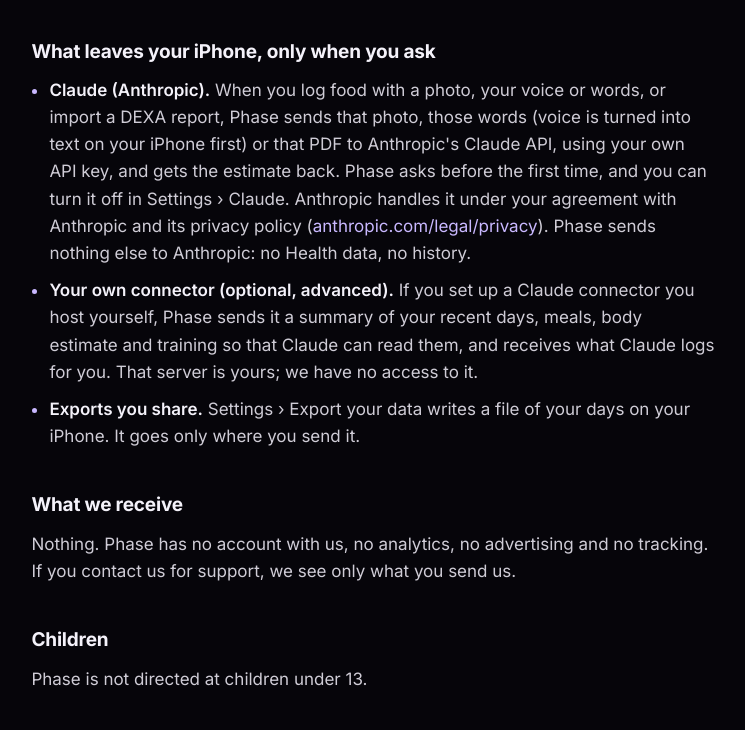
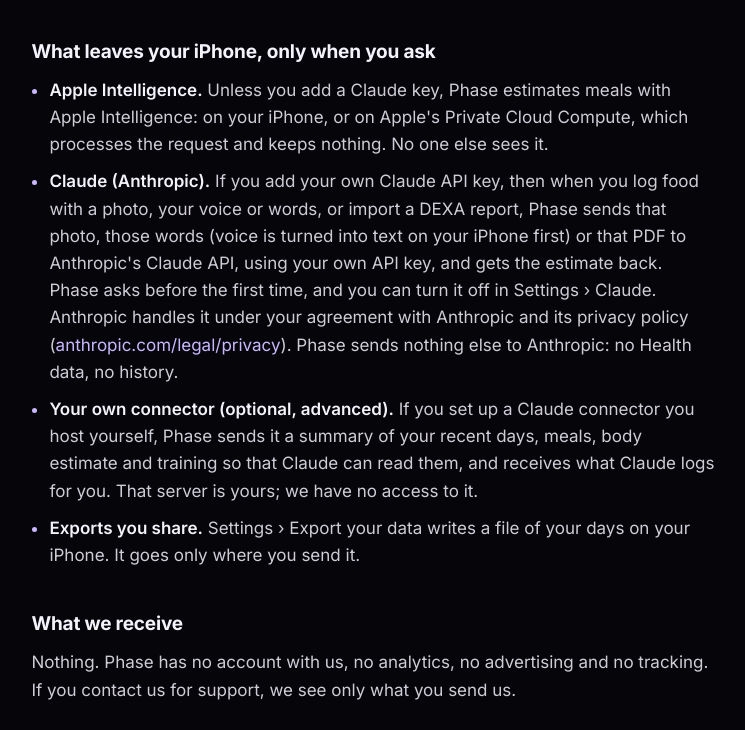
Before and after one commit to P-U-C/fifth-tuesday, a plain HTML site: page privacy/index.html in a window 1280 px wide. Shown: the part 773-1503 px from the top of the page, without its empty margins (267-1012 px from the left). Drawn offline with Linux system fonts and the light colour scheme.

Commit message:
Meal reading with Apple Intelligence: no setup; Private Cloud Compute when entitled, else on-device; Claude key optional
Co-Authored-By: Claude Opus 5.5 <noreply@anthropic.com>

```diff
--- a/privacy/index.html
+++ b/privacy/index.html
@@ -26,7 +26,11 @@
   </ul>
   <h2>What leaves your iPhone, only when you ask</h2>
   <ul>
-    <li><strong>Claude (Anthropic).</strong> When you log food with a photo, your voice or words, or import a DEXA report, Phase sends that photo, those words (voice is turned into text on your iPhone first) or that PDF to Anthropic's Claude API, using your own API key, and gets the estimate back. Phase asks before the first time, and you can turn it off in Settings › Claude. Anthropic handles it under your agreement with Anthropic and its privacy policy (<a href="https://www.anthropic.com/legal/privacy">anthropic.com/legal/privacy</a>). Phase sends nothing else to Anthropic: no Health data, no history.
+    <li><strong>Apple Intelligence.</strong> Unless you add a Claude key, Phase estimates meals with Apple Intelligence: on your iPhone, or on Apple's Private Cloud Compute, which processes the request and keeps nothing. No one else sees it.
+  </ul>
+
+  <ul>
+    <li><strong>Claude (Anthropic).</strong> If you add your own Claude API key, then when you log food with a photo, your voice or words, or import a DEXA report, Phase sends that photo, those words (voice is turned into text on your iPhone first) or that PDF to Anthropic's Claude API, using your own API key, and gets the estimate back. Phase asks before the first time, and you can turn it off in Settings › Claude. Anthropic handles it under your agreement with Anthropic and its privacy policy (<a href="https://www.anthropic.com/legal/privacy">anthropic.com/legal/privacy</a>). Phase sends nothing else to Anthropic: no Health data, no history.
     <li><strong>Your own connector (optional, advanced).</strong> If you set up a Claude connector you host yourself, Phase sends it a summary of your recent days, meals, body estimate and training so that Claude can read them, and receives what Claude logs for you. That server is yours; we have no access to it.
     <li><strong>Exports you share.</strong> Settings › Export your data writes a file of your days on your iPhone. It goes only where you send it.
   </ul>
```
Also changed, not shown: support/index.html (+1 -1 lines).
